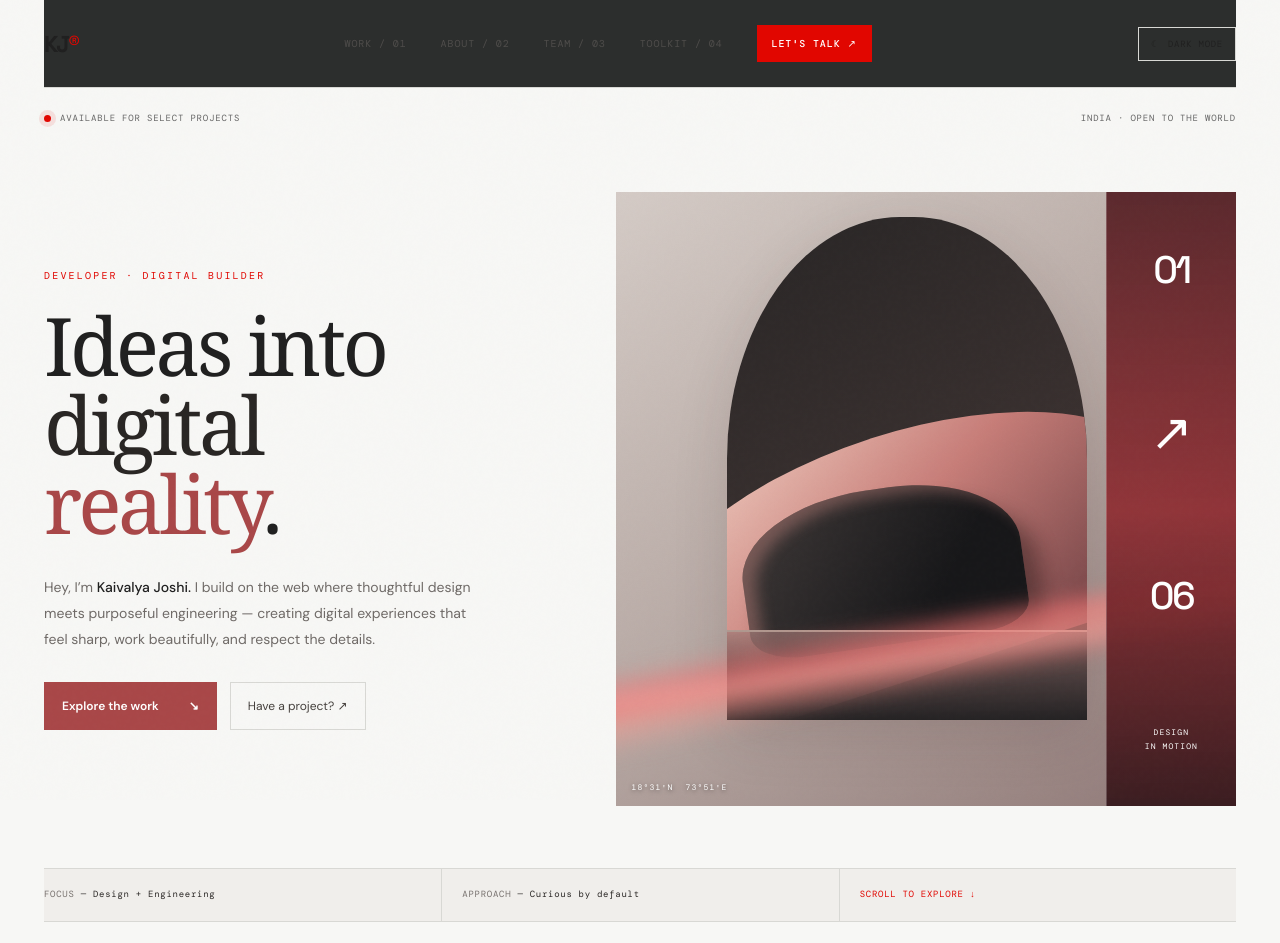
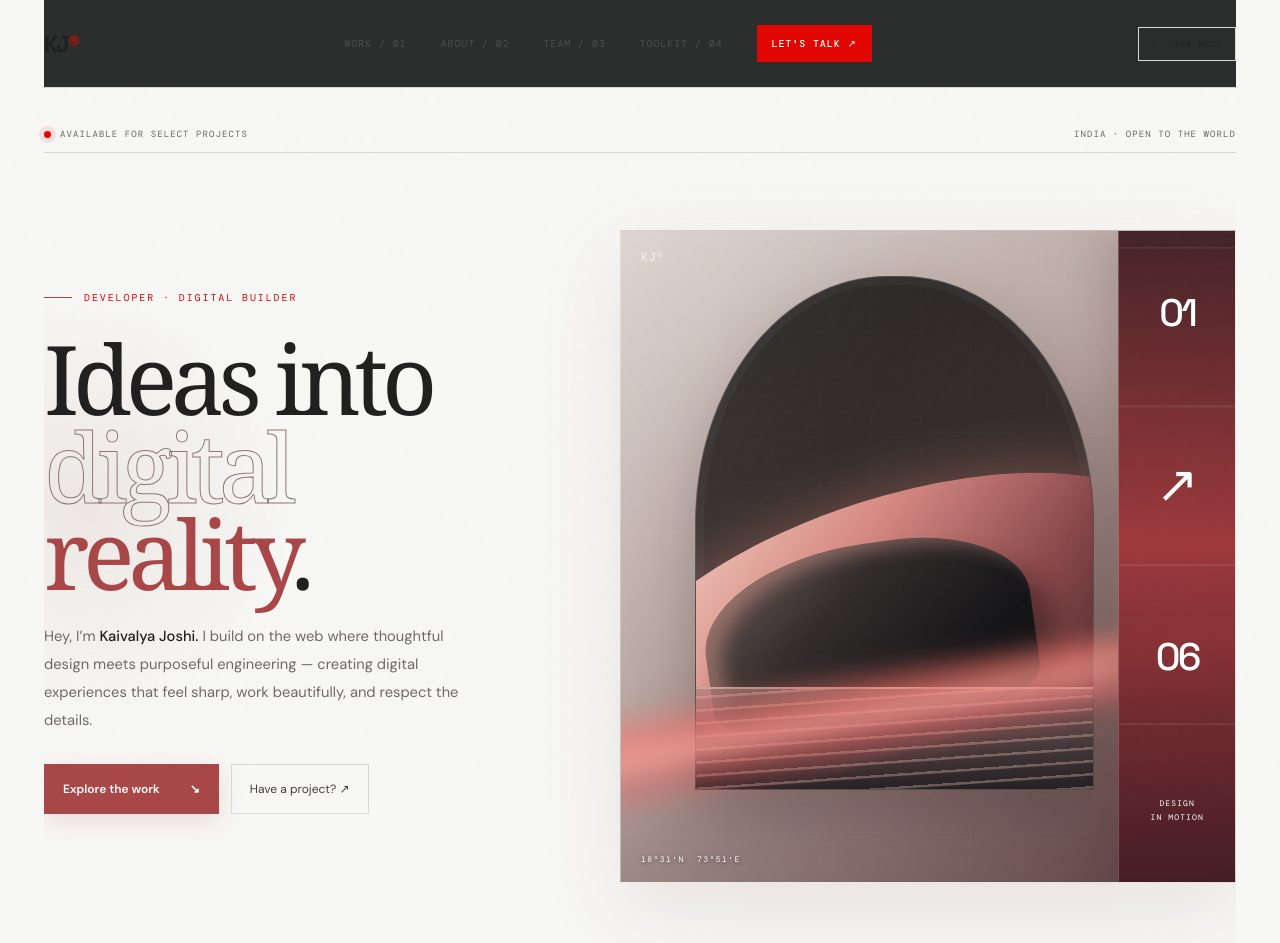
Before and after one commit to kaivalyajoshi20/my-portfoilo, a website: page index.html in a window 1280 px wide. Shown: the top 943 px of the page. Drawn offline with nearby package versions, Linux system fonts and the light colour scheme; no server answers.

Commit message:
Make homepage hero more cinematic, layered and visually striking

```diff
--- a/index.html
+++ b/index.html
@@ -112,6 +112,51 @@ body.dark-theme .btn-quiet{color:#ddd}
 body.dark-theme .theme-toggle{color:#f5f5f5}
 body.dark-theme .thanks h2{color:#f5f5f5}
 
+
+/* Premium first-screen art direction */
+.hero{position:relative;padding-top:28px}
+.hero-top{padding:12px 0;border-bottom:1px solid var(--line);font-size:9px;letter-spacing:.12em}
+.hero-grid{position:relative;grid-template-columns:minmax(0,.94fr) minmax(360px,1.06fr);gap:clamp(28px,4vw,62px);padding:clamp(42px,6vw,82px) 0 62px;min-height:690px}
+.hero-copy{padding:clamp(0px,1vw,14px) 0 20px}
+.hero-copy:before{content:"";position:absolute;z-index:-1;width:420px;height:420px;left:-170px;top:3%;border-radius:50%;background:radial-gradient(circle,#d9c9c455 0,transparent 70%);pointer-events:none}
+.hero .eyebrow{display:flex;align-items:center;gap:12px;font-size:10px;letter-spacing:.19em;margin-bottom:30px}
+.hero .eyebrow:before{content:"";width:28px;height:1px;background:#a94748}
+.hero h1{font-size:clamp(64px,7.5vw,112px);line-height:.91;letter-spacing:-.065em;position:relative}
+.hero h1 .outline{-webkit-text-stroke:1px #8d7772;color:transparent}
+.hero h1 .lime{color:#a94748}
+.hero-description{font-size:clamp(13px,1.15vw,15px);line-height:1.9;margin-top:27px;max-width:435px}
+.hero-actions{gap:12px;margin-top:27px}
+.btn{padding:16px 18px}
+.btn-primary{box-shadow:0 8px 24px #a9474825}
+.hero-art{height:clamp(470px,51vw,670px);border:1px solid #ffffff9c;box-shadow:0 30px 80px #5e38351a;isolation:isolate;background:linear-gradient(145deg,#d9d0ca 0%,#b7a5a0 43%,#5d4141 100%)}
+.hero-art:before{content:"";position:absolute;inset:0;z-index:1;pointer-events:none;background:linear-gradient(115deg,#fff4 0%,transparent 36%,#321d1d22 100%),repeating-linear-gradient(0deg,transparent 0 49px,#ffffff12 50px),repeating-linear-gradient(90deg,transparent 0 49px,#ffffff12 50px);mix-blend-mode:soft-light}
+.hero-art:after{content:"KJ®";position:absolute;z-index:6;left:20px;top:18px;color:#fff9;font:500 12px var(--display);letter-spacing:.04em}
+.art-arch{left:12%;width:65%;top:7%;height:79%;border:1px solid #ffffff30;box-shadow:0 25px 65px #2b151a45,inset 0 0 0 8px #ffffff08}
+.art-arch:before{bottom:8%;height:49%;background:linear-gradient(145deg,#f6d7c8 0%,#d78c85 35%,#8d4a4d 66%,#302528 100%);box-shadow:0 0 65px #ff9b8b55}
+.art-rock{left:2%;bottom:14%;width:83%;height:34%;border-radius:52% 40% 18% 16%;background:linear-gradient(140deg,#75615c 0%,#322c2c 38%,#141416 78%);box-shadow:inset 15px 8px 18px #ffb2a15a,18px 23px 25px #160d0d66}
+.art-water{height:20%;background:repeating-linear-gradient(176deg,#f4c3b355 0 2px,transparent 3px 13px),linear-gradient(180deg,#a57e7d99,#242124)}
+.art-glow{bottom:15%;height:19%;filter:blur(11px);background:linear-gradient(176deg,transparent 4%,#ff786eaa 31%,#ffc2b2bb 38%,#f45d5d77 44%,transparent 68%)}
+.art-stats{width:19%;background:linear-gradient(180deg,#3d1c20f2,#9f3438ed 48%,#431c23f5);box-shadow:-15px 0 40px #35141920}
+.art-stats:before{content:"";position:absolute;inset:0;background:repeating-linear-gradient(0deg,transparent 0 24%,#ffffff13 24.2% 24.4%);pointer-events:none}
+.art-number{font-size:clamp(24px,3vw,43px)}
+.art-coordinate{left:20px;bottom:18px;letter-spacing:.18em}
+.hero-bottom{border-top:1px solid var(--line);border-bottom:1px solid var(--line);background:#f0eeeb}
+.hero-bottom div{padding:17px 14px 17px 0;font-size:9px;letter-spacing:.07em}
+.hero-bottom div+div{border-left:1px solid #dcd8d3;padding-left:20px}
+.hero-bottom b{display:inline-block;margin-left:5px;font-weight:500}
+.scroll-cue{color:#a94748}
+@media(min-width:1200px){.hero-grid{grid-template-columns:minmax(0,.92fr) minmax(440px,1.08fr)}}
+@media(max-width:850px){.hero-grid{grid-template-columns:1fr;gap:30px;padding:48px 0 42px;min-height:0}.hero-copy{padding-bottom:0}.hero-art{height:clamp(410px,75vw,570px)}.hero h1{font-size:clamp(62px,10.5vw,92px)}}
+@media(max-width:640px){.hero-top{font-size:8px;gap:10px}.hero-top>span:last-child{max-width:120px;text-align:right}.hero-grid{padding:42px 0 32px;gap:25px}.hero h1{font-size:clamp(56px,13vw,78px)}.hero .eyebrow{margin-bottom:24px}.hero-description{margin-top:22px}.hero-art{height:430px}.art-arch{left:7%;width:72%}.art-stats{width:19%}.hero-bottom{grid-template-columns:1fr 1fr}.hero-bottom div{font-size:8px}.hero-bottom div+div{padding-left:10px}.hero-bottom .scroll-cue{grid-column:1/-1;border-left:0;border-top:1px solid #dcd8d3;padding-left:0}}
+body.dark-theme .hero-art{border-color:#ffffff18;box-shadow:0 30px 80px #0005}
+body.dark-theme .hero-copy:before{background:radial-gradient(circle,#e1060016 0,transparent 70%)}
+body.dark-theme .hero-bottom{background:#202020}
+body.dark-theme .hero-bottom div+div{border-color:#454545}
+body.dark-theme .hero h1 .outline{-webkit-text-stroke:1px #d3beba;color:transparent}
+body.dark-theme .hero h1 .lime{color:#ff4b45}
+body.dark-theme .hero .eyebrow:before{background:#ff4b45}
+body.dark-theme .scroll-cue{color:#ff4b45}
+
 </style>
 </head>
 <body>
```
